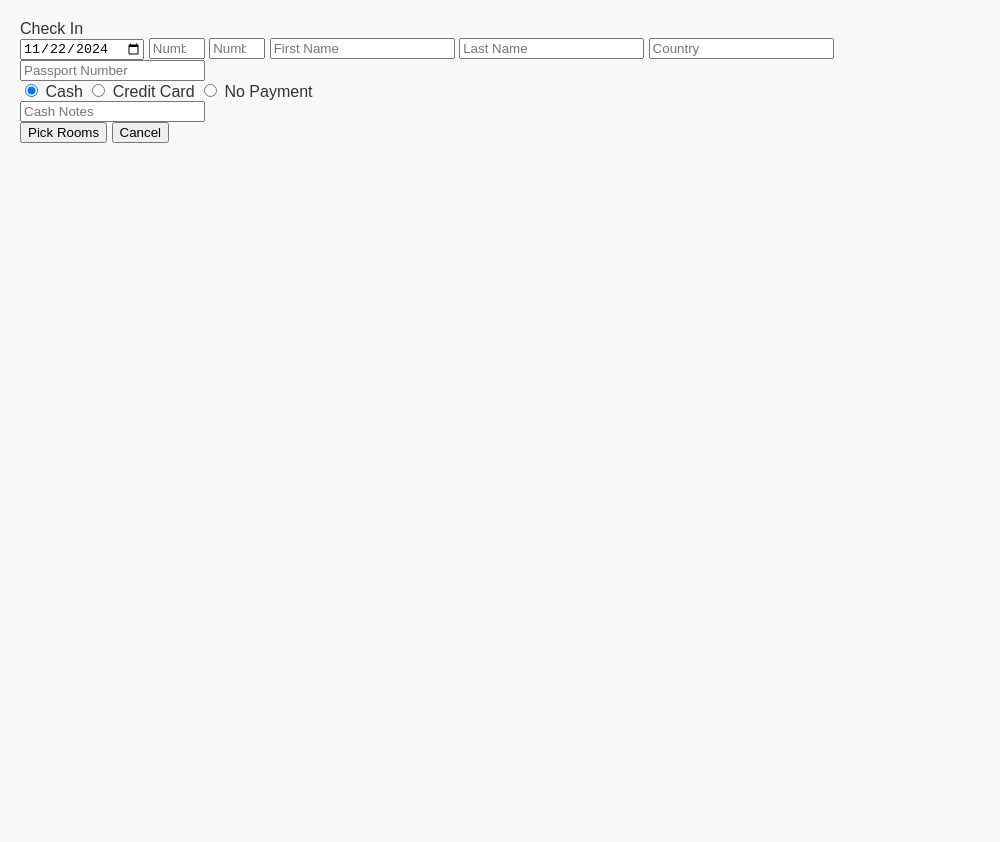
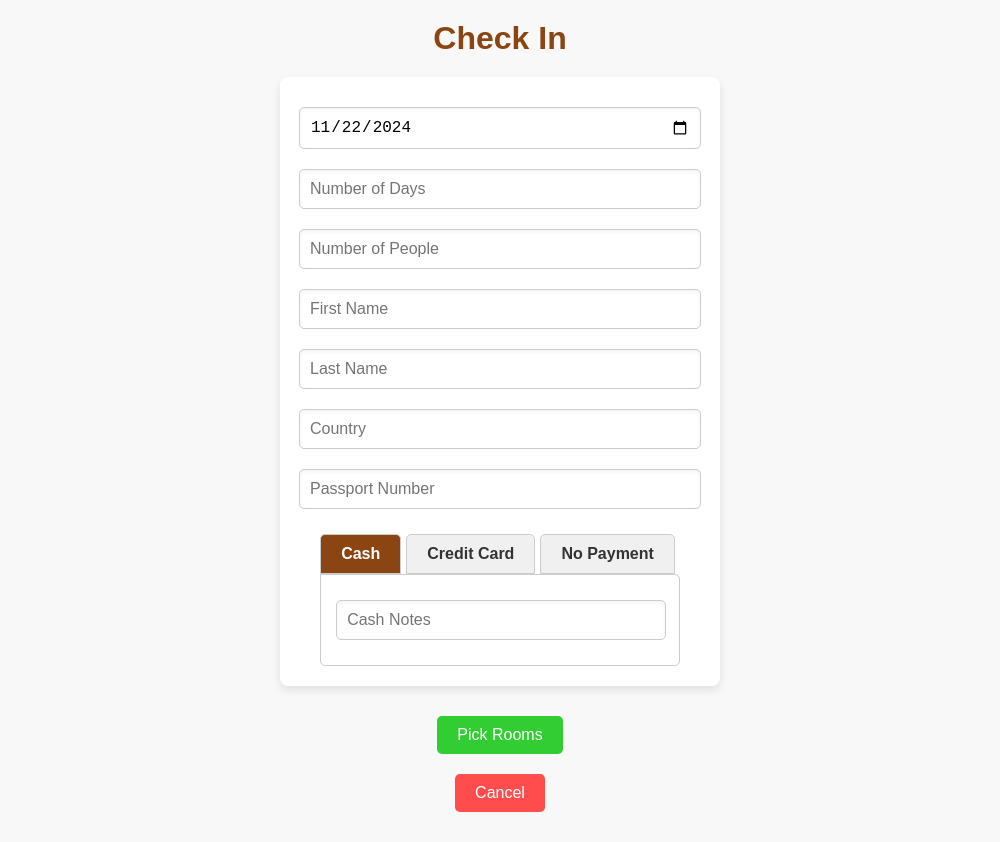
Before and after one commit to StefanWG/HostelCheckIn, an Electron app: page checkin.html in a window 1000 px wide. Before the commit the page ends 800 px from the top, so only its background shows below. Drawn offline with Linux system fonts and the light colour scheme; no server answers.

Commit message:
fix styles for checkin

```diff
--- a/styles-checkin.css
+++ b/styles-checkin.css
@@ -1,93 +1,146 @@
-/* General body styling */
+/* General styling for body */
 body {
     font-family: 'Arial', sans-serif;
-    margin: 20px;
-    background-color: #f8f9fa; /* Light background */
+    margin: 0;
+    padding: 0;
+    background-color: #f8f8f8;
     color: #333;
+    display: flex;
+    flex-direction: column;
+    align-items: center;
+    padding: 20px;
 }
 
-/* Controls section */
-#controls {
-    display: flex;
-    align-items: center;
-    gap: 10px;
+/* Title styling */
+#title {
+    font-size: 2rem;
+    font-weight: bold;
     margin-bottom: 20px;
-    padding: 10px;
-    background-color: #fff;
-    border-radius: 5px;
-    box-shadow: 0 2px 4px rgba(0, 0, 0, 0.1);
+    color: #8b4513;
+    text-align: center;
 }
 
-#controls label {
-    font-size: 1rem;
-    font-weight: bold;
+/* Form styling */
+form {
+    display: flex;
+    flex-direction: column;
+    align-items: center;
+    max-width: 400px;
+    width: 100%;
+    background-color: #fff;
+    padding: 20px;
+    border-radius: 8px;
+    box-shadow: 0 4px 8px rgba(0, 0, 0, 0.1);
+    margin-bottom: 20px;
 }
 
-#controls input {
-    padding: 8px 10px;
-    font-size: 1rem;
+/* Form inputs */
+input[type="date"],
+input[type="number"],
+input[type="text"] {
+    display: block;
+    width: calc(100% - 20px);
+    padding: 10px;
+    margin: 10px 0;
     border: 1px solid #ccc;
     border-radius: 5px;
-    box-shadow: inset 0 1px 3px rgba(0, 0, 0, 0.1);
-    transition: border-color 0.3s;
+    box-shadow: inset 0 2px 4px rgba(0, 0, 0, 0.05);
+    font-size: 1rem;
 }
 
-#controls input:focus {
-    border-color: #007bff;
+/* Input focus state */
+input:focus {
     outline: none;
+    border-color: #8b4513;
 }
 
-/* Table styling */
-table {
-    width: 100%;
-    border-collapse: collapse;
-    margin-top: 10px;
-    background-color: #fff;
-    border-radius: 8px;
-    overflow: hidden;
-    box-shadow: 0 4px 8px rgba(0, 0, 0, 0.1);
+/* Payment section */
+/* Container for the radio button tabs */
+#payment {
+    display: flex;
+    flex-direction: column; /* Stack tabs and inputs vertically */
+    margin-top: 15px;
 }
 
-thead {
-    background-color: #007bff; /* Primary color for header */
+/* Tabs container */
+#tab-container {
+    display: flex;
+}
+
+/* Styling for radio buttons as tabs */
+#payment input[type="radio"] {
+    display: none; /* Hide the original radio buttons */
+}
+
+#payment label {
+    padding: 10px 20px;
+    border: 1px solid #ccc;
+    border-radius: 5px 5px 0 0;
+    cursor: pointer;
+    margin-right: 5px;
+    background-color: #f0f0f0;
+    color: #333;
+    font-weight: bold;
+    transition: background-color 0.3s ease;
+}
+
+/* Active tab styling */
+#payment label.active {
+    background-color: #8b4513; /* Highlighted color for the active tab */
     color: white;
 }
 
-thead th {
-    text-align: left;
-    padding: 12px 15px;
-    font-size: 1rem;
-    cursor: pointer;
-    transition: background-color 0.3s;
+/* Hover effect */
+#payment label:hover {
+    background-color: #b57f4a;
 }
 
-thead th:hover {
-    background-color: #0056b3;
+/* Input fields container */
+#input-container {
+    border: 1px solid #ccc;
+    border-radius: 0 5px 5px 5px;
+    padding: 15px;
+    background-color: #fff;
 }
 
-tbody tr {
-    border-bottom: 1px solid #ddd;
-    transition: background-color 0.3s;
+
+
+/* Specific styling for payment input fields */
+#ccPayment,
+#cashNotes {
+    width: calc(100% - 20px);
+    margin: 10px 0;
+    padding: 10px;
+    border: 1px solid #ccc;
+    border-radius: 5px;
 }
 
-tbody tr:nth-child(even) {
-    background-color: #f8f9fa;
+/* Buttons */
+button {
+    padding: 10px 20px;
+    margin: 10px 5px;
+    border: none;
+    border-radius: 5px;
+    cursor: pointer;
+    font-size: 1rem;
+    transition: background-color 0.3s ease;
 }
 
-tbody tr:hover {
-    background-color: #f1f1f1;
+/* Button styles */
+#pickrooms {
+    background-color: #32cd32;
+    color: white;
 }
 
-tbody td {
-    padding: 12px 15px;
-    font-size: 0.95rem;
+#pickrooms:hover {
+    background-color: #28a428;
 }
 
-/* Table footer for sorting hints (optional) */
-tfoot {
-    background-color: #f8f9fa;
-    text-align: center;
-    font-size: 0.85rem;
-    padding: 10px;
-    color: #666;
+#cancel {
+    background-color: #ff4d4d;
+    color: white;
 }
+
+#cancel:hover {
+    background-color: #d43d3d;
+}
```
Also changed, not shown: assets/hostel.json (+1 -1 lines), 1 other file.
